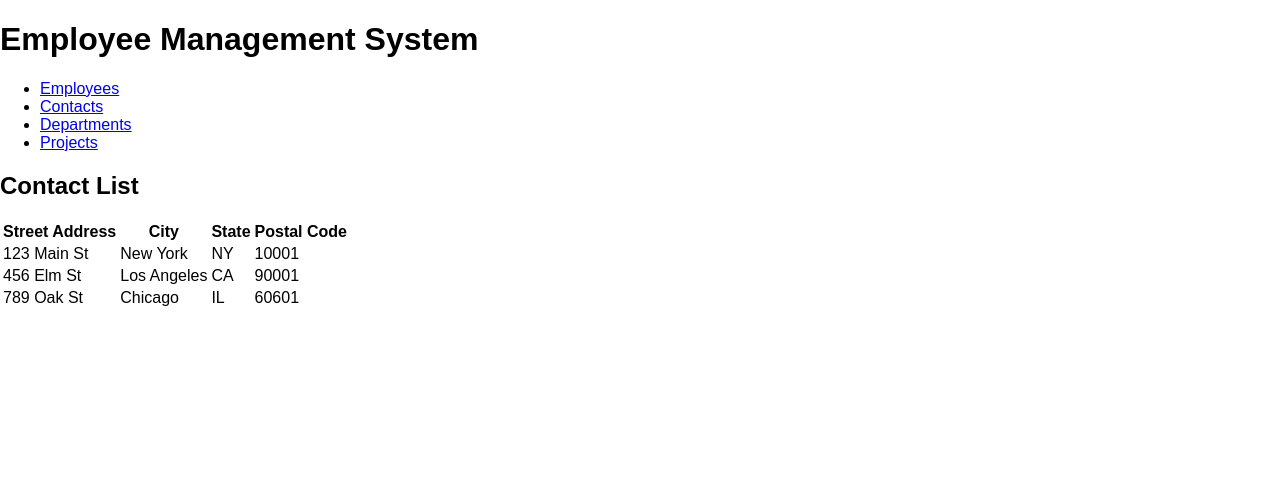
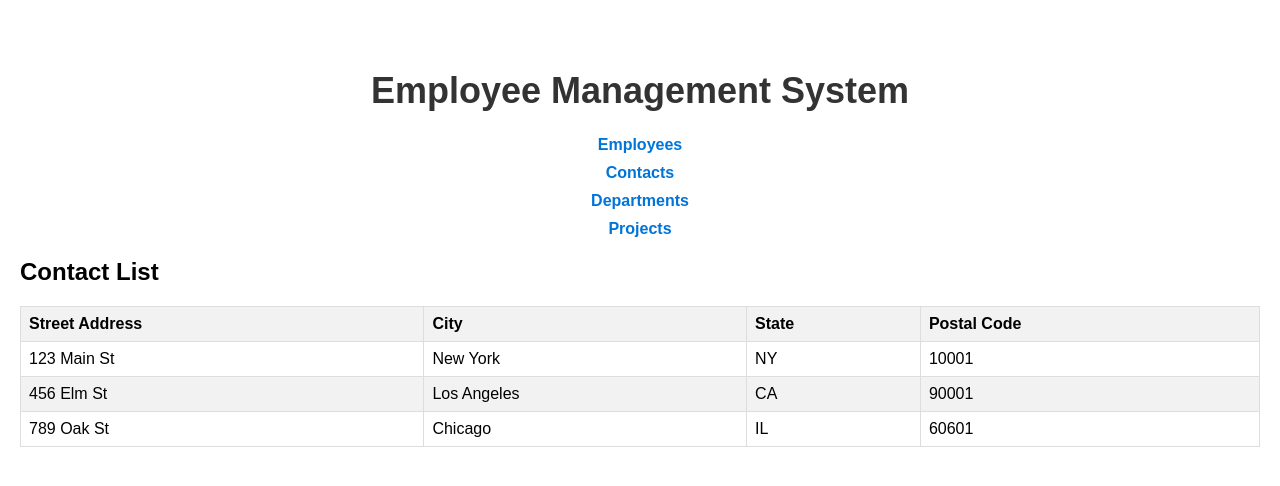
Before and after one commit to trungleviet-agilityio/python-training, a Django app: page /contacts/ in a window 1280 px wide. Shown: the top 486 px of the page. Run offline with Django 4.2, Linux system fonts and the light colour scheme.

Commit message:
feat: change static folder structure and configure public files

```diff
--- a/employee-project/app/app/settings.py
+++ b/employee-project/app/app/settings.py
@@ -15,7 +15,6 @@ from pathlib import Path
 
 # Build paths inside the project like this: BASE_DIR / 'subdir'.
 BASE_DIR = Path(__file__).resolve().parent.parent
-
 
 # Quick-start development settings - unsuitable for production
 # See https://docs.djangoproject.com/en/4.1/howto/deployment/checklist/
@@ -123,9 +122,11 @@ USE_TZ = True
 # Static files (CSS, JavaScript, Images)
 # https://docs.djangoproject.com/en/4.1/howto/static-files/
 
+# Define STATIC_URL and STATIC_ROOT
 STATIC_URL = '/static/'
-STATIC_ROOT = '/vol/web/static/'
+STATIC_ROOT = '/vol/web/static'
 
+# Make sure to include the app name when defining STATICFILES_DIRS
 STATICFILES_DIRS = [
     BASE_DIR / "static"
 ]
--- a/employee-project/app/employee/static/employee/css/styles.css
+++ /dev/null
@@ -1 +0,0 @@
-@import url('employee.css');
--- a/employee-project/app/employee/templates/employee/employee_list.html
+++ b/employee-project/app/employee/templates/employee/employee_list.html
@@ -5,7 +5,7 @@
 
 {% block content %}
     <!-- Include the styles.css file -->
-    <link rel="stylesheet" type="text/css" href="{% static 'css/styles.css' %}">
+    {% comment %} <link rel="stylesheet" type="text/css" href="{% static 'css/employee.css' %}"> {% endcomment %}
 
     {% include 'employee/includes/header.html' %}
     <h2>Employee List</h2>
--- a/employee-project/app/employee/templates/employee/home.html
+++ b/employee-project/app/employee/templates/employee/home.html
@@ -3,9 +3,9 @@
 
 {% block title %}Home Page{% endblock %}
 
-{% block css_files %}
-    <link rel="stylesheet" href="{% static "employee/home.css"}"/>
-{% endblock %}
+{% comment %} {% block css_files %}
+    <link rel="stylesheet" href="{% static 'css/styles.css'}"/>
+{% endblock %} {% endcomment %}
 
 {% block content %}
     <h1>Welcome to the Home Page</h1>
--- a/employee-project/app/templates/base.html
+++ b/employee-project/app/templates/base.html
@@ -6,7 +6,7 @@
     <meta charset="UTF-8">
     <meta name="viewport" content="width=device-width, initial-scale=1.0">
     <title>{% block title %}{% endblock %}</title>
-    <link rel="stylesheet" type="text/css" href="{% static 'css/employee.css' %}">
+    <link rel="stylesheet" type="text/css" href="{% static 'css/styles.css' %}">
     {% block css_files %}{% endblock %}
 </head>
 <body>
--- a/employee-project/docker-compose.yml
+++ b/employee-project/docker-compose.yml
@@ -10,8 +10,8 @@ services:
       - "8000:8000"
     volumes:
       - ./app:/app
-      - dev-static-data:/vol/web
-      - ./static:/static
+      - dev-static-data:/vol/web/static
+      - ./public:/public
     command: >
       sh -c "python manage.py wait_for_db &&
              python manage.py migrate &&
@@ -39,4 +39,4 @@ services:
 
 volumes:
   dev-db-data:
-  dev-static-data:
+  dev-static-data:  # Define a volume for static files
--- /dev/null
+++ b/employee-project/public/css/styles.css
@@ -0,0 +1,2 @@
+@import url(home.css);
+@import url(employee.css);
--- /dev/null
+++ b/employee-project/static/css/home.css
@@ -0,0 +1,64 @@
+@import url('employee.css');
+@import url('https://fonts.googleapis.com/css2?family=Roboto+Condensed:wght@400;700&display=swap');
+
+html {
+    font-family: Arial, sans-serif;
+}
+
+/* Custom CSS for the home page */
+body {
+    margin: 20px;
+    padding: 20px;
+    background-color: #ffffff;
+}
+
+h1 {
+    text-align: center;
+    margin-top: 50px;
+    font-size: 36px;
+    color: #333;
+}
+
+ul {
+    list-style: none;
+    padding: 0;
+    text-align: center;
+}
+
+li {
+    margin: 10px 0;
+}
+
+a {
+    text-decoration: none;
+    color: #0074D9;
+    font-weight: bold;
+}
+
+/* Custom CSS for the contact list page */
+table {
+    width: 100%;
+    border-collapse: collapse;
+    margin-top: 20px;
+}
+
+th, td {
+    border: 1px solid #ddd;
+    padding: 8px;
+    text-align: left;
+}
+
+th {
+    background-color: #f2f2f2;
+}
+
+tr:nth-child(even) {
+    background-color: #f2f2f2;
+}
+
+.no-data {
+    text-align: center;
+    font-weight: bold;
+    color: #888;
+    margin-top: 20px;
+}
--- /dev/null
+++ b/employee-project/static/css/styles.css
@@ -0,0 +1,2 @@
+@import url(home.css);
+@import url(employee.css);
```
Also changed, not shown: employee-project/app/employee/static/employee/css/employee.css (deleted, +0 -96 lines), employee-project/static/css/employee.css (added, +97 -0 lines), employee-project/public/css/employee.css (renamed from employee-project/app/static/css/employee.css), employee-project/public/css/home.css (renamed from employee-project/app/static/css/styles.css), employee-project/public/js/employee.js (renamed from employee-project/app/employee/static/employee/js/employee.js), employee-project/static/js/employee.js (renamed from employee-project/app/static/js/employee.js), 1 other file.
